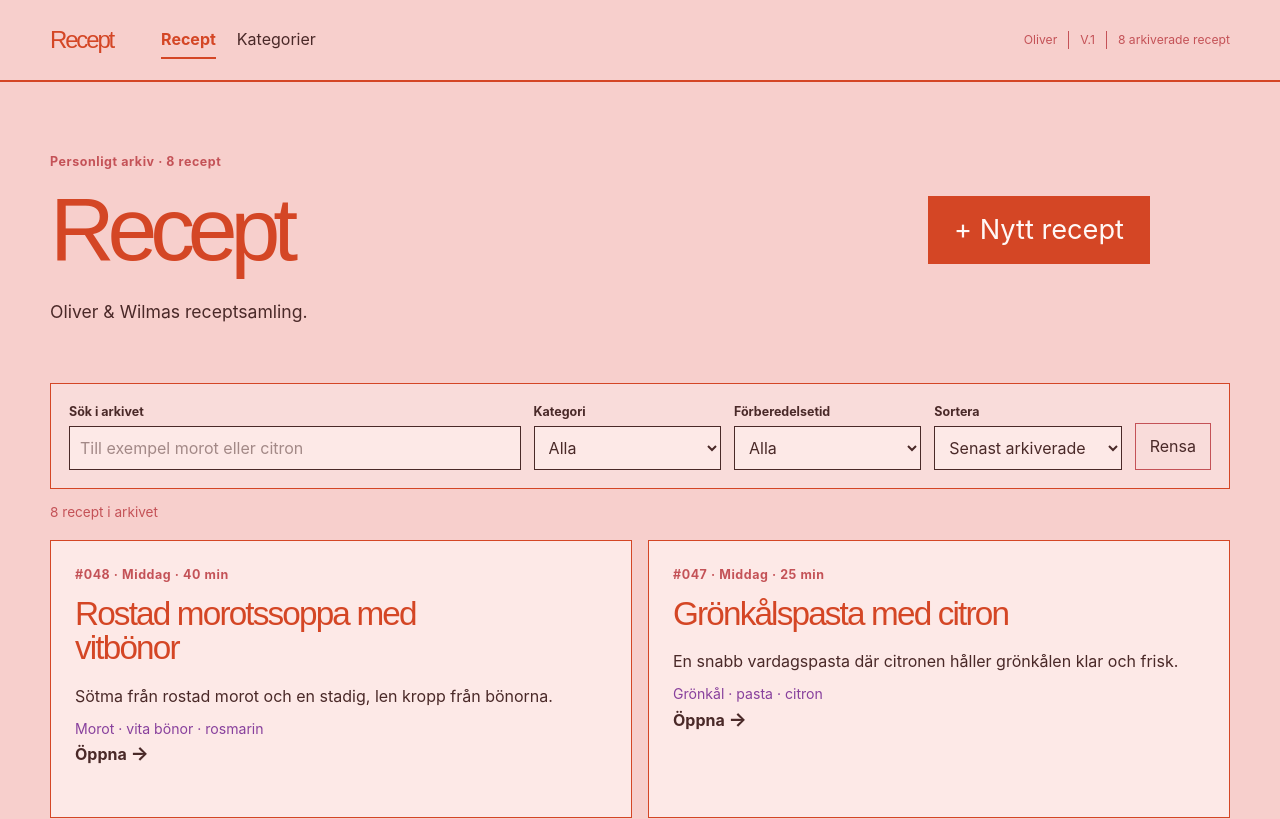
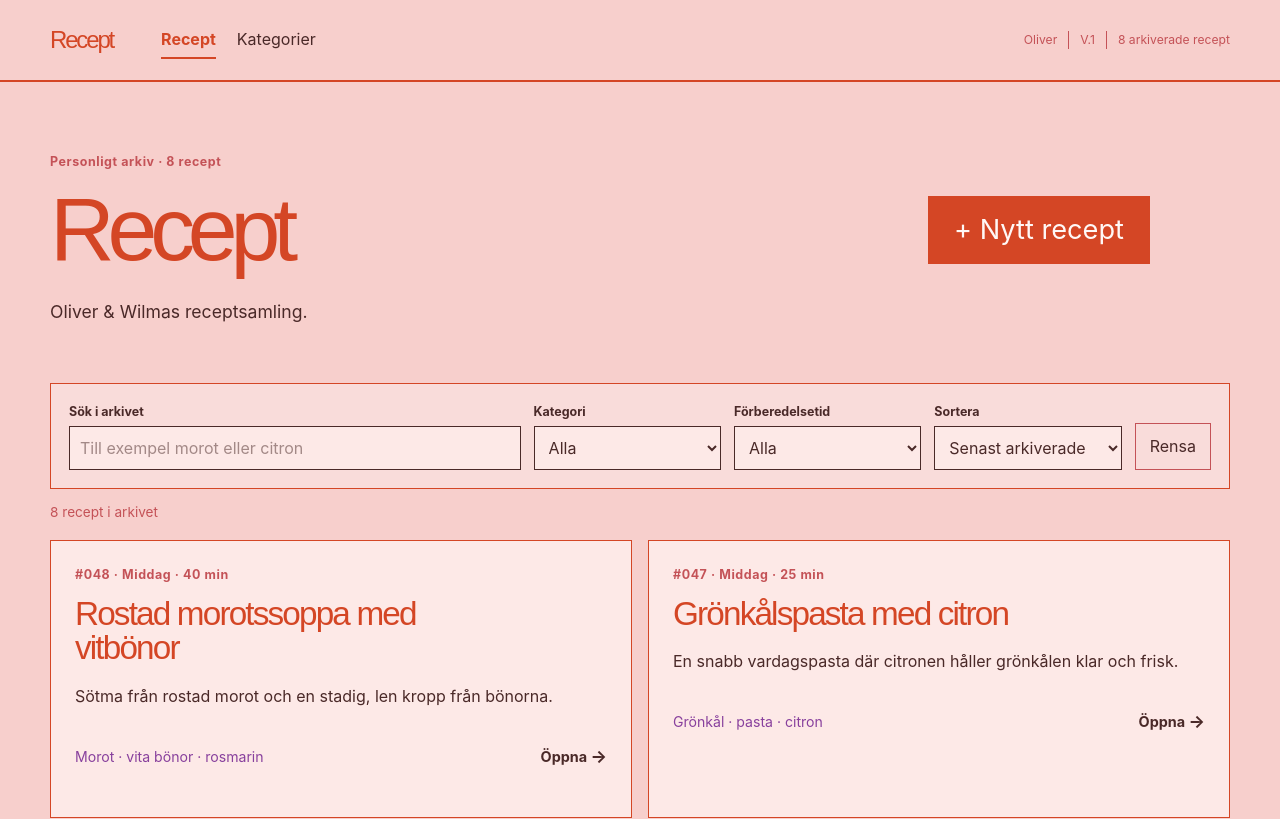
Before and after one commit to olvard/recept, a Next.js app: page /vault in a window 1280 px wide. Shown: the top 819 px of the page. Built offline with nearby package versions, Linux system fonts and the light colour scheme; a web font is replaced by a local one.

Commit message:
Align open button on recipe cards

```diff
--- a/app/components/vault-catalog.tsx
+++ b/app/components/vault-catalog.tsx
@@ -74,7 +74,7 @@ export function VaultCatalog() {
     </section>
     <p className="result-count" aria-live="polite">{filtered.length} {filtered.length === 1 ? "recept" : "recept"} i arkivet</p>
     {visible.length ? <><section className="recipe-grid" aria-label="Receptposter">{visible.map((recipe) => <article className="recipe-card" key={recipe.id}>
-      <p className="archive-line">#{recipe.id} · {recipe.category} · {recipe.prepMinutes} min</p><h2>{recipe.title}</h2><p className="note">{recipe.note}</p><div className="card-context"><p className="context">{recipe.context}</p><Link className="open-link" href={`/recipes/${recipe.id}`}>Öppna <span aria-hidden="true">→</span></Link></div>
+      <p className="archive-line">#{recipe.id} · {recipe.category} · {recipe.prepMinutes} min</p><h2>{recipe.title}</h2><p className="note">{recipe.note}</p><div className="card-bottom"><p className="context">{recipe.context}</p><Link className="open-link" href={`/recipes/${recipe.id}`}>Öppna <span aria-hidden="true">→</span></Link></div>
     </article>)}</section>
       <nav className="pagination" aria-label="Sidindelning"><button type="button" disabled={page === 1} onClick={() => update({ page: String(page - 1) })}>← Föregående</button><span aria-live="polite">Sida {page} av {totalPages}</span><button type="button" disabled={page === totalPages} onClick={() => update({ page: String(page + 1) })}>Nästa →</button></nav></> : <section className="no-results"><h2>Inga recept matchar din sökning</h2><p>Prova en annan sökning eller återställ indexet.</p><button className="button" type="button" onClick={reset}>Rensa filter</button></section>}
   </div>;
```
